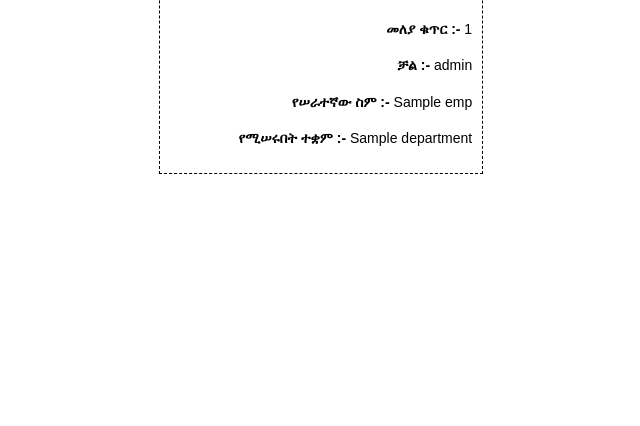
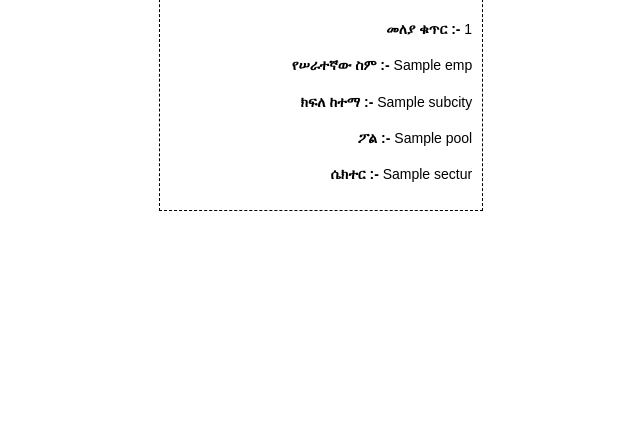
Before and after one commit to takino176-dev/monthly-qr-coupon-system, a Flask app: template templates/print_coupons.html in a window 1280 px wide. Shown: the part 230-656 px from the top of the page, without its empty margins (319-959 px from the left). Run offline with Flask 3, Linux system fonts and the light colour scheme; the template is opened without the code that fills it: most values are stand-ins (such as "Sample title", 1, 10 or a date in 2020).

Commit message:
Match template to Excel columns NAME, SUBCITY, POOL, SECTUR, ID

```diff
--- a/templates/print_coupons.html
+++ b/templates/print_coupons.html
@@ -46,9 +46,10 @@
         <div class="details">
             <p><strong>በኮልፌ ቀራኒዮ ክፍለ ከተማ</strong></p>
             <p><strong>መለያ ቁጥር :-</strong> {{ emp.id }}</p>
-            <p><strong>ቻል :-</strong> {{ emp.role }}</p>
             <p><strong>የሠራተኛው ስም :-</strong> {{ emp.name }}</p>
-            <p><strong>የሚሠሩበት ተቋም :-</strong> {{ emp.department }}</p>
+            <p><strong>ክፍለ ከተማ :-</strong> {{ emp.subcity }}</p>
+            <p><strong>ፖል :-</strong> {{ emp.pool }}</p>
+            <p><strong>ሴክተር :-</strong> {{ emp.sectur }}</p>
         </div>
     </div>
     {% endfor %}
```
